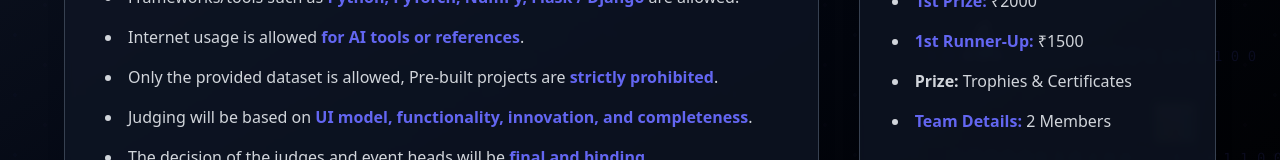
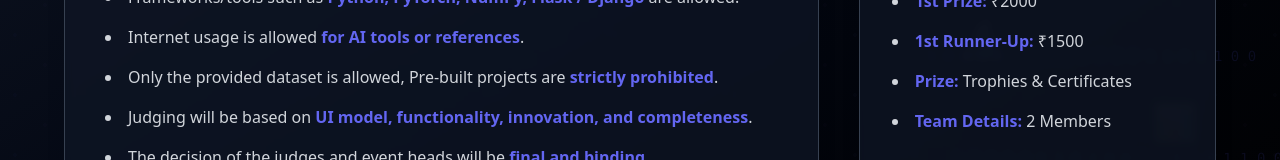
Before and after one commit to Jyoti-461/Vista-Frontend, a React (Vite) app: page /events/webathon in a window 1280 px wide. Shown: the part 460-620 px from the top of the page. Built offline with nearby package versions, Linux system fonts and the light colour scheme.

Commit message:
Prizes and Crtificates

```diff
--- a/src/pages/Webathon.jsx
+++ b/src/pages/Webathon.jsx
@@ -156,7 +156,7 @@ const Webathon = () => {
                   <strong className="text-primary">1st Runner-Up:</strong> ₹1500
                 </li>
                 <li>
-          <strong>Prize:</strong> Trophies & Certificates
+          <strong className="text-primary">Prize:</strong> Trophies & Certificates
         </li>
                 <li>
                   <strong className="text-primary">Team Details:</strong> 2 Members
```
